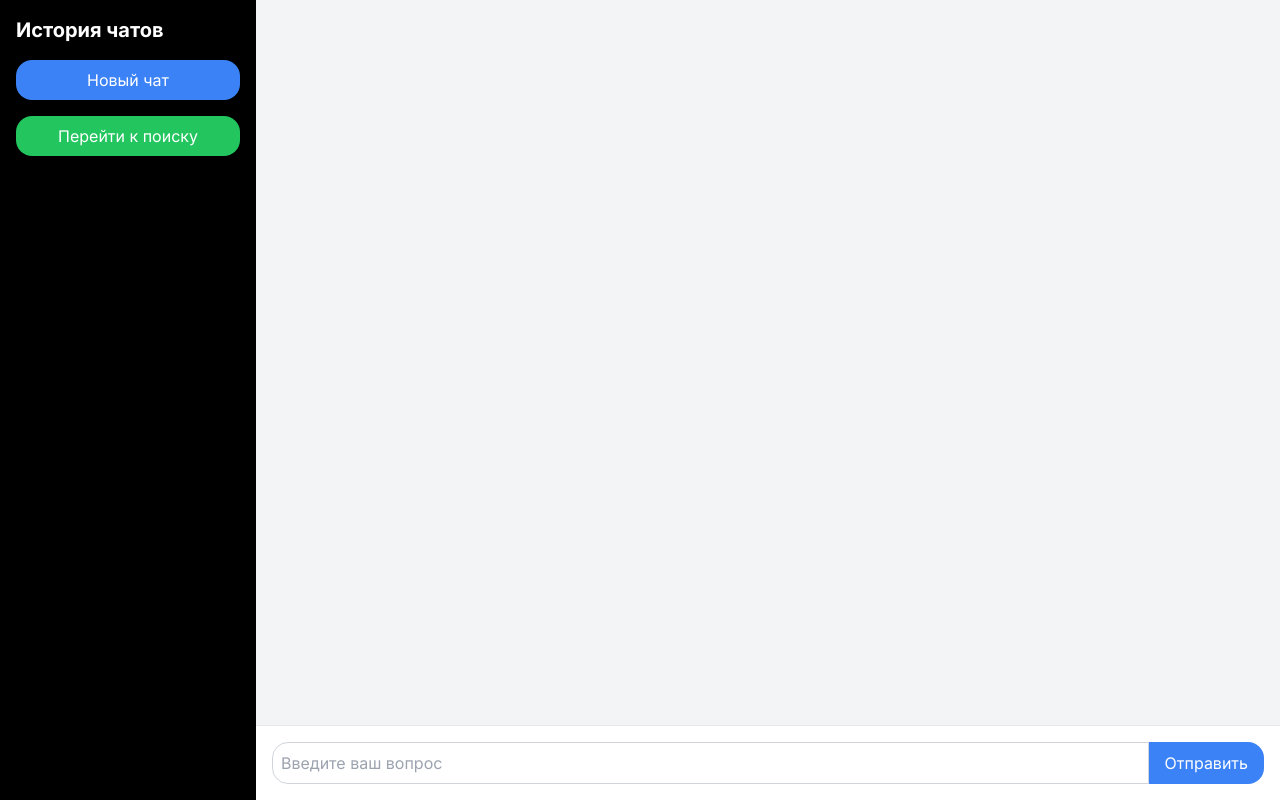
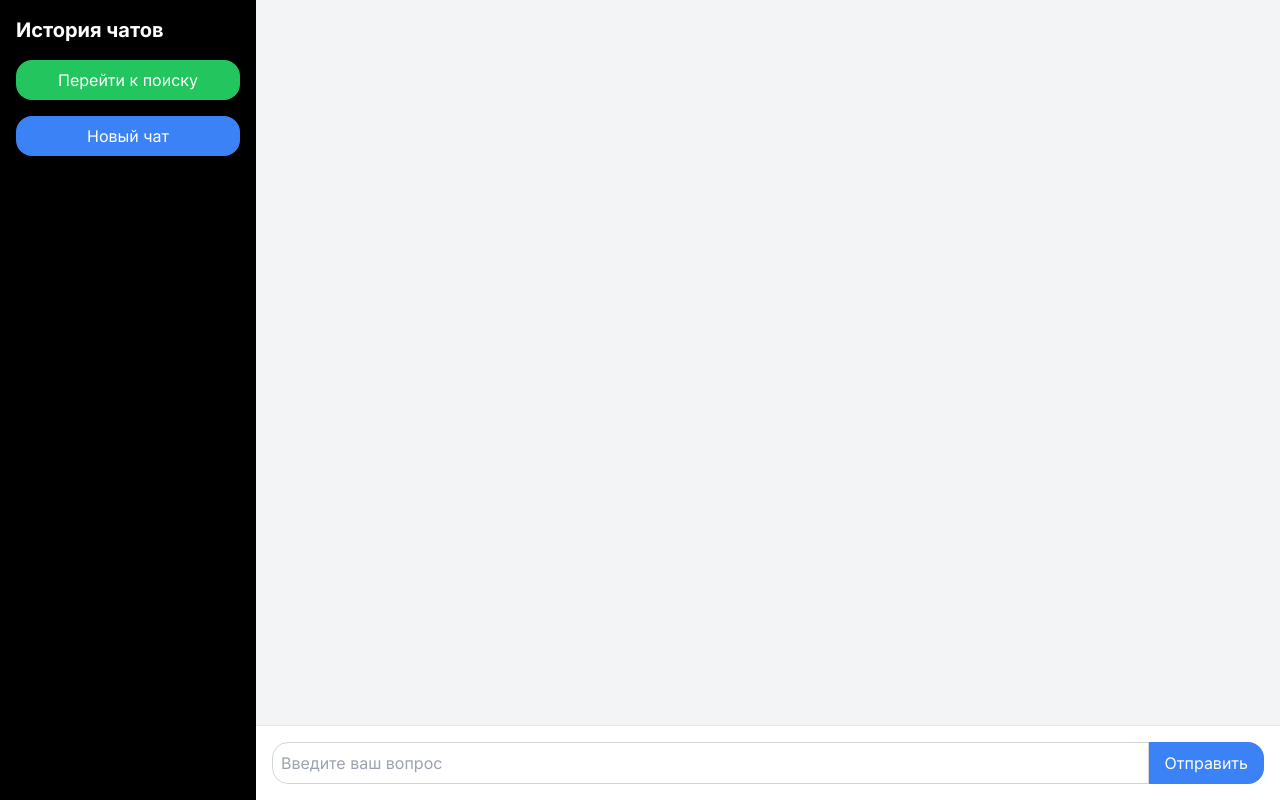
Before and after one commit to jamakase/afana-propdoc, a Next.js app in the folder frontend/: page /main in a window 1280 px wide. Built offline with nearby package versions, Linux system fonts and the light colour scheme.

Commit message:
input text color

```diff
--- a/frontend/src/app/main/page.tsx
+++ b/frontend/src/app/main/page.tsx
@@ -125,15 +125,17 @@ export default function Home() {
         >
           <div className="p-4">
             <h2 className="text-xl font-bold mb-4 text-white">История чатов</h2>
+            <Link href="/search" className="w-full p-2 mb-4 bg-green-500 rounded-2xl text-white rounded hover:bg-green-600 inline-block text-center">
+              Перейти к поиску
+            </Link>
+
             <button
               onClick={handleAddChat}
-              className="w-full mb-4 p-2 bg-blue-500 text-white rounded-2xl hover:bg-blue-600"
+              className="w-full p-2 bg-blue-500 text-white rounded-2xl hover:bg-blue-600"
             >
               Новый чат
             </button>
-            <Link href="/search" className="w-full p-2 bg-green-500 rounded-2xl text-white rounded hover:bg-green-600 inline-block text-center">
-              Перейти к поиску
-            </Link>
+
           </div>
           <div className="flex-1 overflow-y-auto px-4 pb-4">
             <ul>
--- a/frontend/src/app/search/page.tsx
+++ b/frontend/src/app/search/page.tsx
@@ -30,6 +30,7 @@ export default function Search() {
                             onChange={(e) => setSearchQuery(e.target.value)}
                             placeholder="Введите запрос для поиска"
                             className="flex-grow p-2 border border-gray-300 rounded-l-2xl focus:outline-none"
+                            style={{color: 'black'}}
                         />
                         <button
                             onClick={handleSearch}
```
Also changed, not shown: frontend/src/app/layout.tsx (line endings or trailing spaces).
